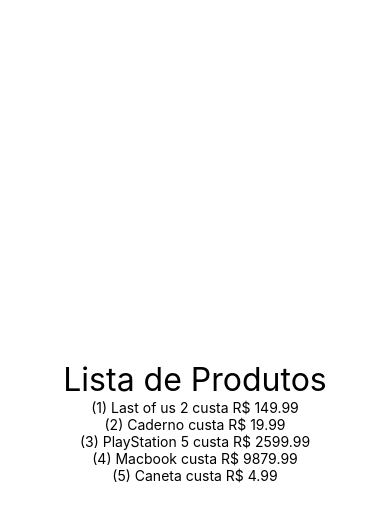
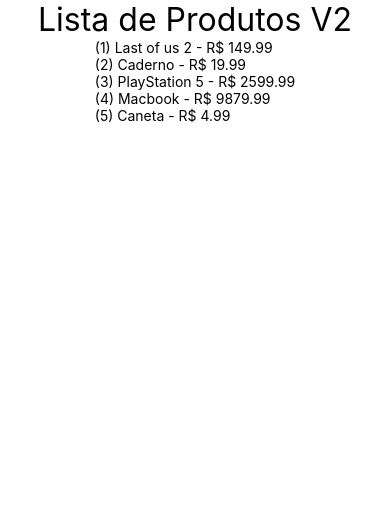
Before and after one commit to pauloteixeira01/Studies_in_React-native, a React Native app in the folder exercicios/: screen / in a window 390 px wide. Shown: the top 520 px of the page. Built offline with nearby package versions, Linux system fonts and the light colour scheme.

Commit message:
Renderizando lista com FlatList

```diff
--- a/exercicios/src/App.js
+++ b/exercicios/src/App.js
@@ -15,12 +15,15 @@
 //import MinMax from './components/MinMax';
 //import CompPadrao, { Comp1, Comp2 } from './components/Multi';
 //import Primeiro from './components/Primeiro';
-import ListaProdutos from './components/produtos/ListaProdutos'
+//import ListaProdutos from './components/produtos/ListaProdutos'
+import ListaProdutosV2 from './components/produtos/ListaProdutosV2'
 
 export default () => (
     <SafeAreaView style={style.App}>
+
+        <ListaProdutosV2 />
+        {/*
         <ListaProdutos />
-    {/*
         <UsuarioLogado usuario={{nome: "Paulo", email: "contato@paulotx.com.br" }}/>
         <Familia>
             <Membro name="Mary" lastName="Lobo"/>
--- /dev/null
+++ b/exercicios/src/components/produtos/ListaProdutosV2.js
@@ -0,0 +1,24 @@
+import React from 'react'
+import { Text, FlatList } from 'react-native'
+import Estilo from '../estilo'
+import Produtos from './Produtos'
+
+export default props => {
+
+    const produtoRender = ({ item: p }) => {
+        return <Text>({p.id}) {p.nome} - R$ {p.preço}</Text>
+    }
+
+    return (
+        <>
+            <Text style={Estilo.txtG}>
+                Lista de Produtos V2
+            </Text>
+            <FlatList
+                data={Produtos}
+                keyExtractor={i => `${i.id}`}
+                renderItem={produtoRender}
+            />
+        </>
+    )
+}
```
